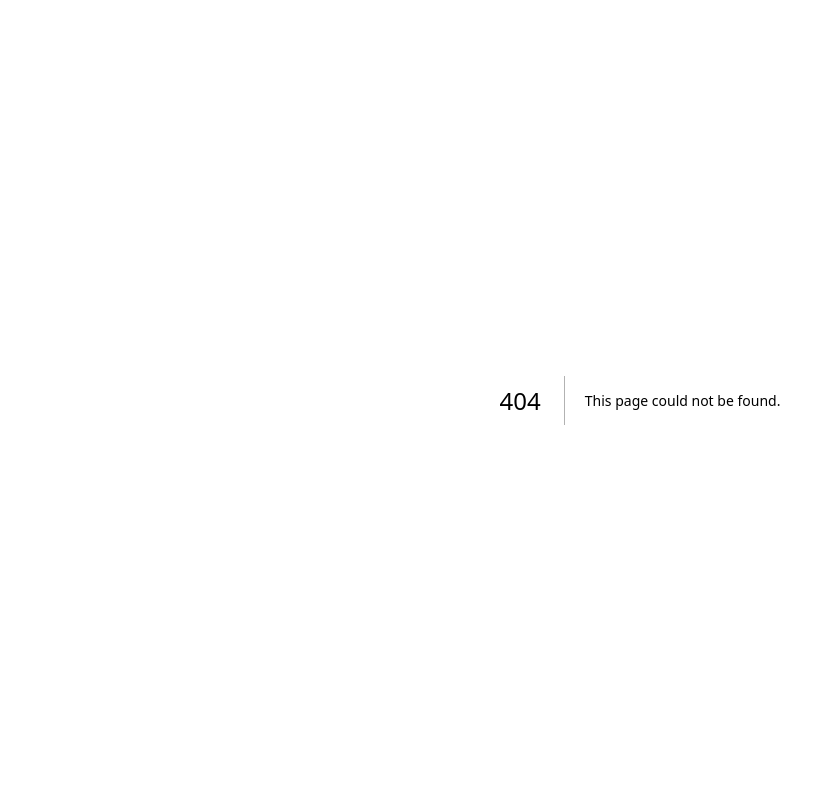
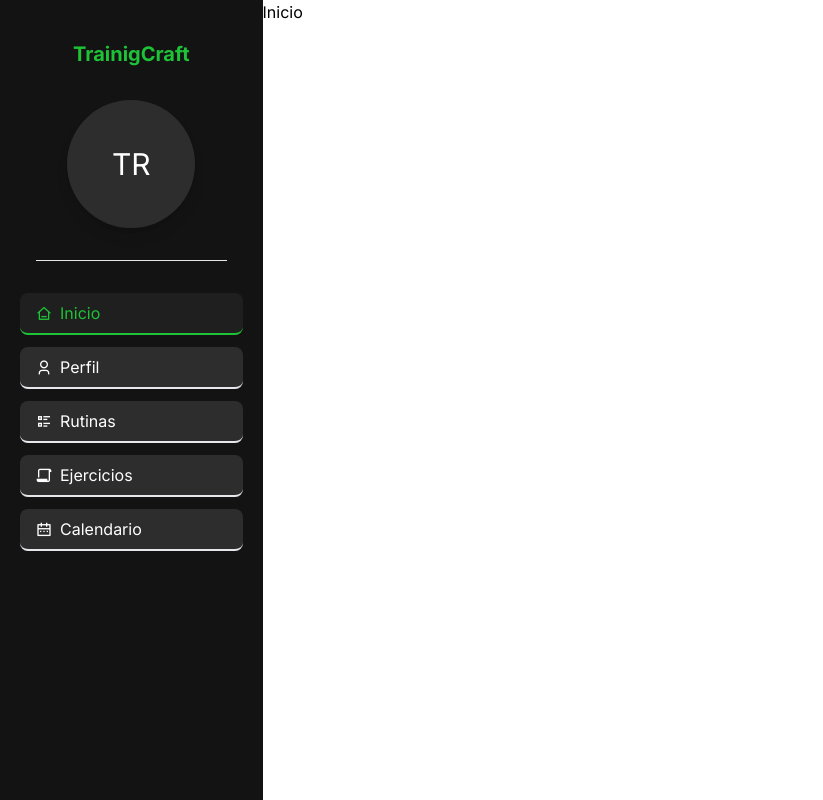
Before and after one commit to valentin2310/TrainigCraft, a Next.js app: page /dashboard in a window 1280 px wide. Before the commit this address had no page. Shown: the whole page, without its empty margins (0-823 px from the left). Built offline with nearby package versions, Linux system fonts and the light colour scheme.

Commit message:
Initial commit

```diff
--- a/package.json
+++ b/package.json
@@ -9,9 +9,11 @@
     "lint": "next lint"
   },
   "dependencies": {
+    "clsx": "^2.1.0",
+    "next": "14.1.4",
     "react": "^18",
     "react-dom": "^18",
-    "next": "14.1.4"
+    "remixicon": "^4.2.0"
   },
   "devDependencies": {
     "autoprefixer": "^10.0.1",
--- /dev/null
+++ b/src/app/dashboard/layout.jsx
@@ -0,0 +1,13 @@
+import Navbar from "@/app/ui/dashboard/navbar"
+
+export default function Layout({ children }) {
+    return (
+        <div className="w-full flex flex-col sm:flex-row">
+            <Navbar />
+
+            <div className="w-full h-screen overflow-y-auto">
+                {children}
+            </div>
+        </div>
+    )
+}
--- /dev/null
+++ b/src/app/dashboard/page.jsx
@@ -0,0 +1,7 @@
+export default function Page() {
+    return (
+        <div className="">
+            Inicio
+        </div>
+    )
+}
--- a/src/app/globals.css
+++ b/src/app/globals.css
@@ -2,7 +2,7 @@
 @tailwind components;
 @tailwind utilities;
 
-:root {
+/* :root {
   --foreground-rgb: 0, 0, 0;
   --background-start-rgb: 214, 219, 220;
   --background-end-rgb: 255, 255, 255;
@@ -31,3 +31,4 @@ body {
     text-wrap: balance;
   }
 }
+ */
--- a/src/app/layout.js
+++ b/src/app/layout.js
@@ -1,16 +1,17 @@
 import { Inter } from "next/font/google";
 import "./globals.css";
+import 'remixicon/fonts/remixicon.css'
 
 const inter = Inter({ subsets: ["latin"] });
 
 export const metadata = {
-  title: "Create Next App",
-  description: "Generated by create next app",
+  title: "TrainigCraft",
+  description: "Aplicación de entrenamiento, ideal para diseñar tus propias rutinas y seguir tu progreso.",
 };
 
 export default function RootLayout({ children }) {
   return (
-    <html lang="en">
+    <html lang="es">
       <body className={inter.className}>{children}</body>
     </html>
   );
--- a/src/app/page.js
+++ b/src/app/page.js
@@ -2,112 +2,9 @@ import Image from "next/image";
 
 export default function Home() {
   return (
-    <main className="flex min-h-screen flex-col items-center justify-between p-24">
-      <div className="z-10 max-w-5xl w-full items-center justify-between font-mono text-sm lg:flex">
-        <p className="fixed left-0 top-0 flex w-full justify-center border-b border-gray-300 bg-gradient-to-b from-zinc-200 pb-6 pt-8 backdrop-blur-2xl dark:border-neutral-800 dark:bg-zinc-800/30 dark:from-inherit lg:static lg:w-auto  lg:rounded-xl lg:border lg:bg-gray-200 lg:p-4 lg:dark:bg-zinc-800/30">
-          Get started by editing&nbsp;
-          <code className="font-mono font-bold">src/app/page.js</code>
-        </p>
-        <div className="fixed bottom-0 left-0 flex h-48 w-full items-end justify-center bg-gradient-to-t from-white via-white dark:from-black dark:via-black lg:static lg:h-auto lg:w-auto lg:bg-none">
-          <a
-            className="pointer-events-none flex place-items-center gap-2 p-8 lg:pointer-events-auto lg:p-0"
-            href="https://vercel.com?utm_source=create-next-app&utm_medium=appdir-template&utm_campaign=create-next-app"
-            target="_blank"
-            rel="noopener noreferrer"
-          >
-            By{" "}
-            <Image
-              src="/vercel.svg"
-              alt="Vercel Logo"
-              className="dark:invert"
-              width={100}
-              height={24}
-              priority
-            />
-          </a>
-        </div>
-      </div>
-
-      <div className="relative flex place-items-center before:absolute before:h-[300px] before:w-full sm:before:w-[480px] before:-translate-x-1/2 before:rounded-full before:bg-gradient-radial before:from-white before:to-transparent before:blur-2xl before:content-[''] after:absolute after:-z-20 after:h-[180px] after:w-full sm:after:w-[240px] after:translate-x-1/3 after:bg-gradient-conic after:from-sky-200 after:via-blue-200 after:blur-2xl after:content-[''] before:dark:bg-gradient-to-br before:dark:from-transparent before:dark:to-blue-700 before:dark:opacity-10 after:dark:from-sky-900 after:dark:via-[#0141ff] after:dark:opacity-40 before:lg:h-[360px] z-[-1]">
-        <Image
-          className="relative dark:drop-shadow-[0_0_0.3rem_#ffffff70] dark:invert"
-          src="/next.svg"
-          alt="Next.js Logo"
-          width={180}
-          height={37}
-          priority
-        />
-      </div>
-
-      <div className="mb-32 grid text-center lg:max-w-5xl lg:w-full lg:mb-0 lg:grid-cols-4 lg:text-left">
-        <a
-          href="https://nextjs.org/docs?utm_source=create-next-app&utm_medium=appdir-template&utm_campaign=create-next-app"
-          className="group rounded-lg border border-transparent px-5 py-4 transition-colors hover:border-gray-300 hover:bg-gray-100 hover:dark:border-neutral-700 hover:dark:bg-neutral-800/30"
-          target="_blank"
-          rel="noopener noreferrer"
-        >
-          <h2 className={`mb-3 text-2xl font-semibold`}>
-            Docs{" "}
-            <span className="inline-block transition-transform group-hover:translate-x-1 motion-reduce:transform-none">
-              -&gt;
-            </span>
-          </h2>
-          <p className={`m-0 max-w-[30ch] text-sm opacity-50`}>
-            Find in-depth information about Next.js features and API.
-          </p>
-        </a>
-
-        <a
-          href="https://nextjs.org/learn?utm_source=create-next-app&utm_medium=appdir-template-tw&utm_campaign=create-next-app"
-          className="group rounded-lg border border-transparent px-5 py-4 transition-colors hover:border-gray-300 hover:bg-gray-100 hover:dark:border-neutral-700 hover:dark:bg-neutral-800 hover:dark:bg-opacity-30"
-          target="_blank"
-          rel="noopener noreferrer"
-        >
-          <h2 className={`mb-3 text-2xl font-semibold`}>
-            Learn{" "}
-            <span className="inline-block transition-transform group-hover:translate-x-1 motion-reduce:transform-none">
-              -&gt;
-            </span>
-          </h2>
-          <p className={`m-0 max-w-[30ch] text-sm opacity-50`}>
-            Learn about Next.js in an interactive course with&nbsp;quizzes!
-          </p>
-        </a>
-
-        <a
-          href="https://vercel.com/templates?framework=next.js&utm_source=create-next-app&utm_medium=appdir-template&utm_campaign=create-next-app"
-          className="group rounded-lg border border-transparent px-5 py-4 transition-colors hover:border-gray-300 hover:bg-gray-100 hover:dark:border-neutral-700 hover:dark:bg-neutral-800/30"
-          target="_blank"
-          rel="noopener noreferrer"
-        >
-          <h2 className={`mb-3 text-2xl font-semibold`}>
-            Templates{" "}
-            <span className="inline-block transition-transform group-hover:translate-x-1 motion-reduce:transform-none">
-              -&gt;
-            </span>
-          </h2>
-          <p className={`m-0 max-w-[30ch] text-sm opacity-50`}>
-            Explore starter templates for Next.js.
-          </p>
-        </a>
-
-        <a
-          href="https://vercel.com/new?utm_source=create-next-app&utm_medium=appdir-template&utm_campaign=create-next-app"
-          className="group rounded-lg border border-transparent px-5 py-4 transition-colors hover:border-gray-300 hover:bg-gray-100 hover:dark:border-neutral-700 hover:dark:bg-neutral-800/30"
-          target="_blank"
-          rel="noopener noreferrer"
-        >
-          <h2 className={`mb-3 text-2xl font-semibold`}>
-            Deploy{" "}
-            <span className="inline-block transition-transform group-hover:translate-x-1 motion-reduce:transform-none">
-              -&gt;
-            </span>
-          </h2>
-          <p className={`m-0 max-w-[30ch] text-sm opacity-50 text-balance`}>
-            Instantly deploy your Next.js site to a shareable URL with Vercel.
-          </p>
-        </a>
-      </div>
+    <main className="flex min-h-screen flex-col items-center gap-5 p-24">
+      <h1 className="text-5xl font-bold text-primary">Training Craft</h1>
+      <button className="bg-secondary py-2 px-4 text-white rounded shadow-lg">Ir al login</button>
     </main>
   );
 }
--- /dev/null
+++ b/src/app/ui/dashboard/nav-links.jsx
@@ -0,0 +1,59 @@
+'use client'
+
+import Link from "next/link"
+import { usePathname } from "next/navigation"
+import clsx from 'clsx'
+
+const links = [
+    {
+        name: 'Inicio',
+        href: '/dashboard',
+        icon: 'ri-home-3-line'
+    },
+    {
+        name: 'Perfil',
+        href: '/dashboard/perfil',
+        icon: 'ri-user-3-line'
+    },
+    {
+        name: 'Rutinas',
+        href: '/dashboard/rutinas',
+        icon: 'ri-list-check-2'
+    },
+    {
+        name: 'Ejercicios',
+        href: '/dashboard/rutinas',
+        icon: 'ri-file-paper-2-line'
+    },
+    {
+        name: 'Calendario',
+        href: '/dashboard/rutinas',
+        icon: 'ri-calendar-2-line'
+    },
+]
+
+export default function NavLinks() {
+    const pathname = usePathname()
+
+    return (
+        <>
+            {links.map((link) => {
+                    return (
+                        <Link
+                            key={link.name}
+                            href={link.href}
+                            className={clsx(
+                                'w-full py-2 px-4 bg-secondary rounded-lg border-b-2 hover:bg-secondary/50 duration-500',
+                                {
+                                    'text-primary bg-secondary/50 border-primary': pathname === link.href
+                                }
+                            )}
+                        >
+                            <i className={`${link.icon} sm:me-2`}></i><span className="hidden sm:inline">{link.name}</span>
+                        </Link>
+                    )
+                })
+            }
+        </>
+    )
+}
--- /dev/null
+++ b/src/app/ui/dashboard/navbar.jsx
@@ -0,0 +1,26 @@
+import NavLinks from "./nav-links"
+import Link from "next/link"
+
+export default function Navbar() {
+    return (
+        <header className="w-full sm:h-screen sm:w-[320px] bg-dark px-2 sm:py-10 sm:px-5 text-white">
+            <div className="hidden sm:grid place-items-center px-4">
+                <p className="text-xl text-primary text-center font-bold">TrainigCraft</p>
+                <div className="rounded-full w-32 h-32 my-8 bg-secondary shadow-lg grid place-items-center">
+                    <p className="text-3xl">TR</p>
+                </div>
+                <hr className="w-full" />
+            </div>
+            <div className="flex sm:flex-col gap-3 py-8">
+                <NavLinks />
+            </div>
+            {/* <Link
+                key={'logout'}
+                href={'logout'}
+                className={'hidden sm:block bottom-5 w-full py-2 px-4 text-red-500 bg-secondary rounded-lg hover:bg-red-500 hover:text-white duration-500'}
+            >
+                <i className={`ri-logout-circle-r-line sm:me-2`}></i><span className="hidden sm:inline">Cerrar sesión</span>
+            </Link> */}
+        </header>
+    )
+}
--- /dev/null
+++ b/src/app/ui/icons/arrow-up-line.js
@@ -0,0 +1,8 @@
+export default function ArrowUpLineIcon() {
+    return (
+        <svg xmlns="http://www.w3.org/2000/svg" viewBox="0 0 24 24" fill="currentColor">
+            <path
+                d="M13.0001 7.82843V20H11.0001V7.82843L5.63614 13.1924L4.22192 11.7782L12.0001 4L19.7783 11.7782L18.3641 13.1924L13.0001 7.82843Z"></path>
+        </svg>
+    )
+}
--- a/tailwind.config.js
+++ b/tailwind.config.js
@@ -7,6 +7,11 @@ module.exports = {
   ],
   theme: {
     extend: {
+      colors: {
+        primary: "#1DC236",
+        secondary: "#2D2D2D",
+        dark: "#131313"
+      },
       backgroundImage: {
         "gradient-radial": "radial-gradient(var(--tw-gradient-stops))",
         "gradient-conic":
```
Also changed, not shown: 1 other file (tests, documents, lock files or other folders).
